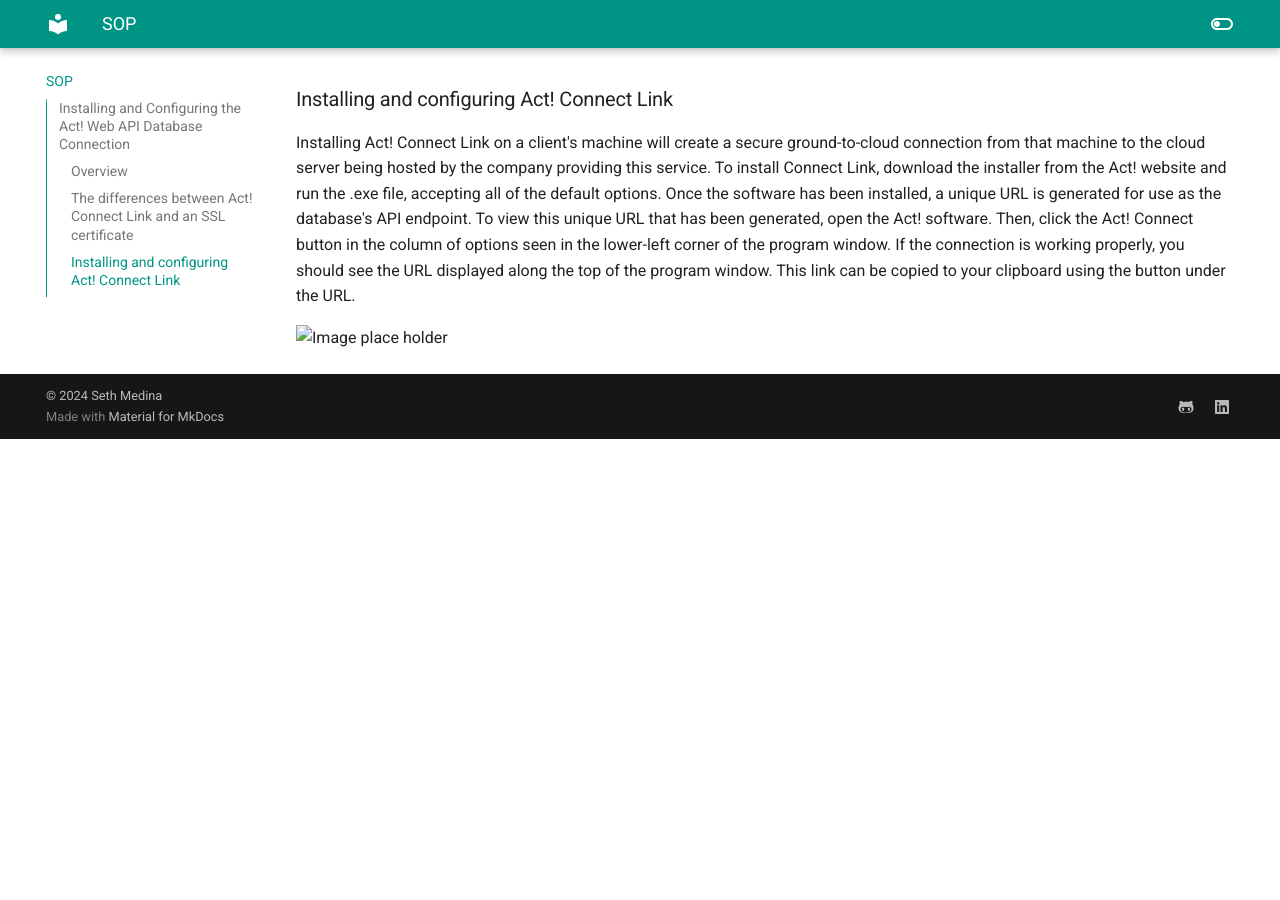
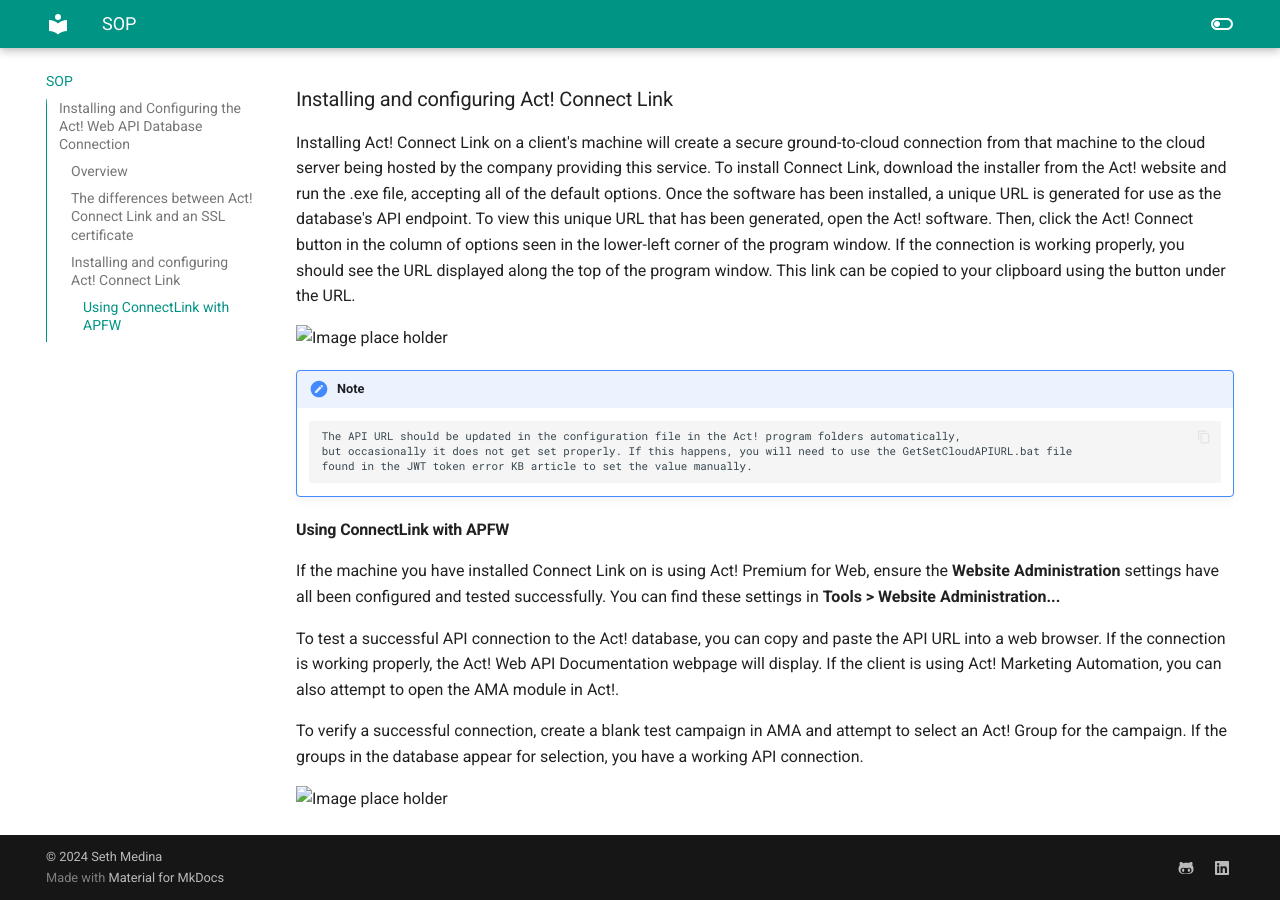
Before and after one commit to medinast21/medina-portfolio, an MkDocs documentation site: the page built from docs/SOP.md, in a window 1280 px wide and 900 px high, scrolled down 1011 px. Built offline with MkDocs 1.6.1 and Material for MkDocs 9.7.7, drawn with Linux system fonts in a browser that asks for light colours; before the commit the page ends 1450 px from its top, so only the background shows below that.

Commit message:
Continued SOP.md work

```diff
--- a/docs/SOP.md
+++ b/docs/SOP.md
@@ -44,3 +44,17 @@ If the connection is working properly, you should see the URL displayed along th
 This link can be copied to your clipboard using the button under the URL.
 
 ![Image place holder]()
+
+!!! note
+        The API URL should be updated in the configuration file in the Act! program folders automatically,
+        but occasionally it does not get set properly. If this happens, you will need to use the GetSetCloudAPIURL.bat file
+        found in the JWT token error KB article to set the value manually.
+
+#### Using ConnectLink with APFW
+If the machine you have installed Connect Link on is using Act! Premium for Web, ensure the **Website Administration** settings have all been configured and tested successfully. You can find these settings in **Tools > Website Administration...**
+
+To test a successful API connection to the Act! database, you can copy and paste the API URL into a web browser. If the connection is working properly, the Act! Web API Documentation webpage will display. If the client is using Act! Marketing Automation, you can also attempt to open the AMA module in Act!.
+
+To verify a successful connection, create a blank test campaign in AMA and attempt to select an Act! Group for the campaign. If the groups in the database appear for selection, you have a working API connection.
+
+![Image place holder]()
```
